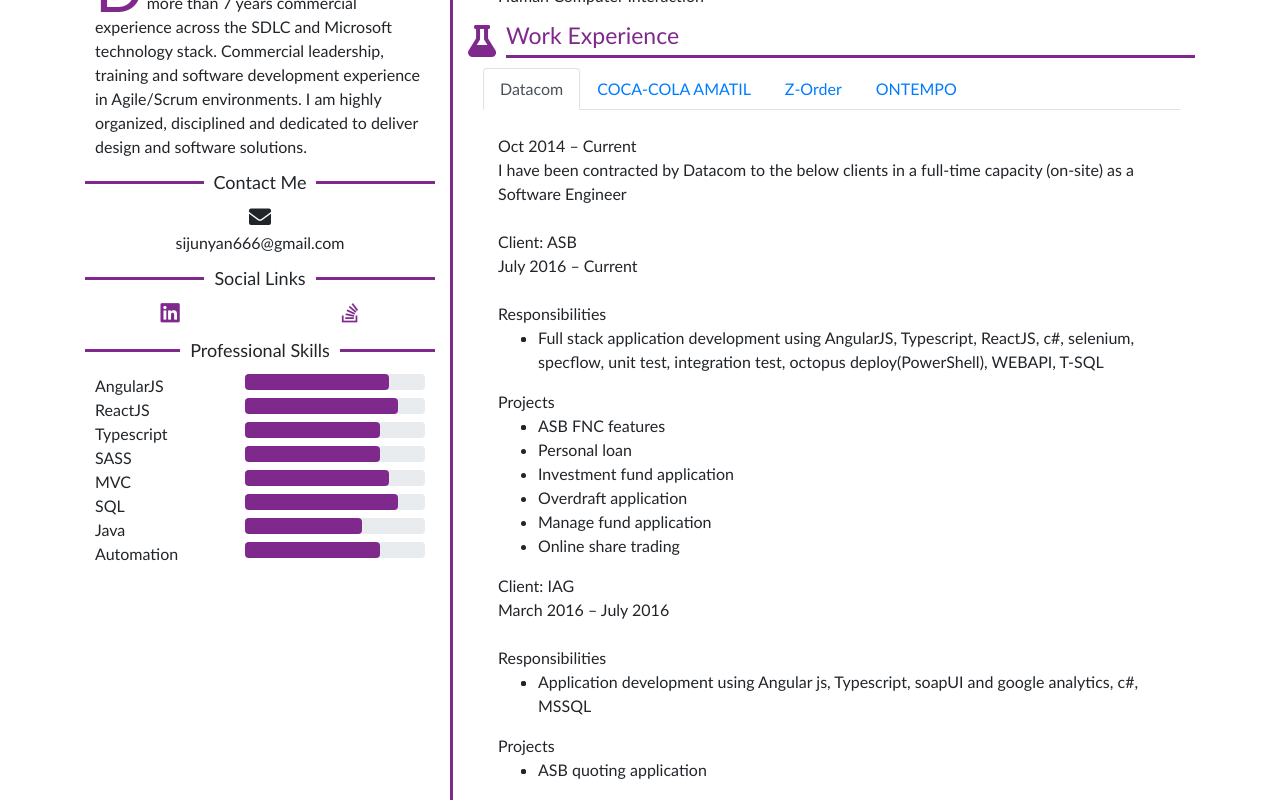
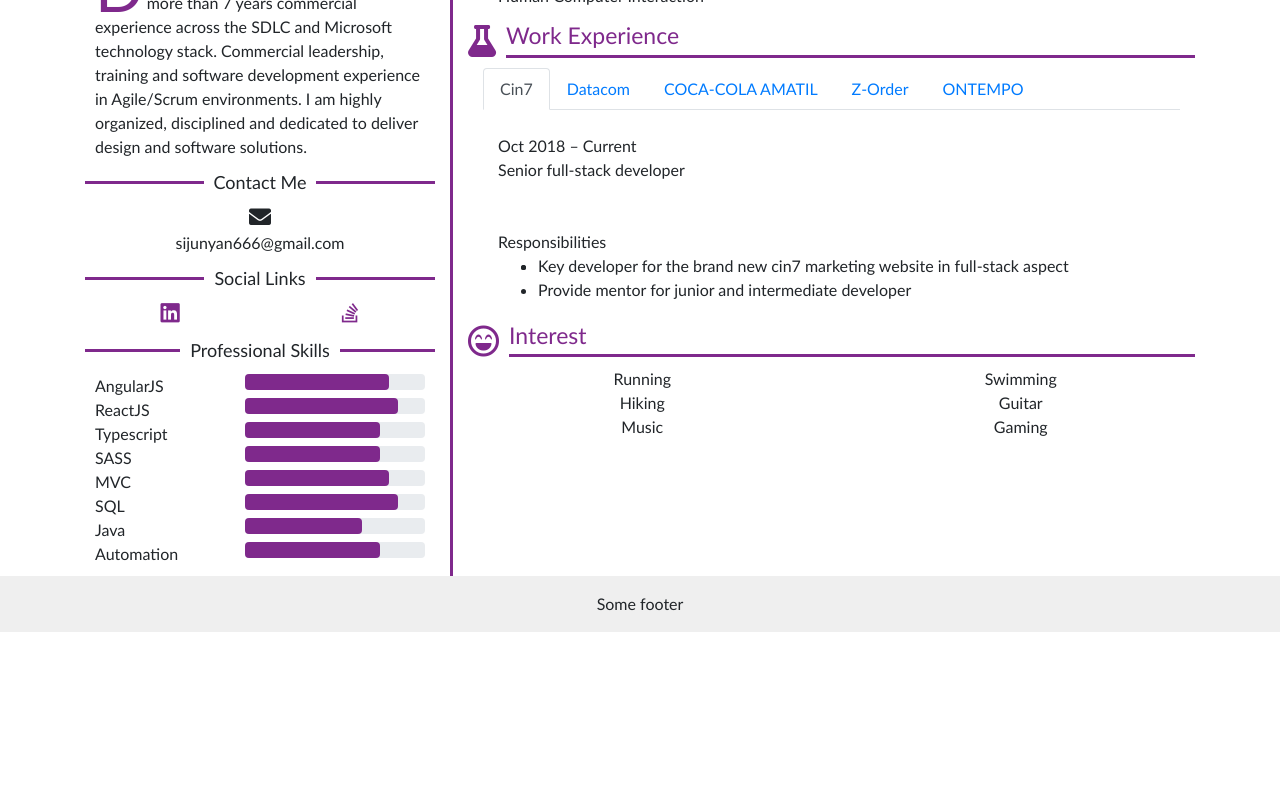
Before and after one commit to johnyan094/profile-react, a React (Create React App) app: page / in a window 1280 px wide. Shown: the part 480-1280 px from the top of the page. After the commit the page ends 1112 px from the top, so only its background shows below. Built offline with nearby package versions, Linux system fonts and the light colour scheme.

Commit message:
add cin7

```diff
--- a/src/components/page/Constant.ts
+++ b/src/components/page/Constant.ts
@@ -1,4 +1,16 @@
 import { ClientExp, WorkFor } from '../page/profile/experience'
+
+export const Cin7Client: ClientExp[] = [
+    new ClientExp(
+        '',
+        [
+            `Key developer for the brand new cin7 marketing website in full-stack aspect`,
+            `Provide mentor for junior and intermediate developer `
+        ],
+        [],
+        WorkFor.None
+    )
+]
 
 export const CCAClient: ClientExp[] = [
     new ClientExp(
--- a/src/components/page/profile/experience-wrapper.tsx
+++ b/src/components/page/profile/experience-wrapper.tsx
@@ -12,7 +12,8 @@ export class ExperienceWrapper extends React.Component {
         <SectionInner>
           <nav>
             <div className="nav nav-tabs" id="nav-tab" role="tablist">
-              <a className="nav-item nav-link active" id="nav-home-tab" data-toggle="tab" href="#nav-home" role="tab" aria-controls="nav-home" aria-selected="true">Datacom</a>
+              <a className="nav-item nav-link active" id="nav-home-tab" data-toggle="tab" href="#nav-home" role="tab" aria-controls="nav-home" aria-selected="true">Cin7</a>
+              <a className="nav-item nav-link" id="nav-datacom-tab" data-toggle="tab" href="#nav-datacom" role="tab" aria-controls="nav-datacom" aria-selected="true">Datacom</a>
               <a className="nav-item nav-link" id="nav-profile-tab" data-toggle="tab" href="#nav-profile" role="tab" aria-controls="nav-profile" aria-selected="false">COCA-COLA AMATIL</a>
               <a className="nav-item nav-link" id="nav-contact-tab" data-toggle="tab" href="#nav-contact" role="tab" aria-controls="nav-contact" aria-selected="false">Z-Order</a>
               <a className="nav-item nav-link" id="nav-test-tab" data-toggle="tab" href="#nav-test" role="tab" aria-controls="nav-test" aria-selected="false">ONTEMPO</a>
@@ -21,10 +22,18 @@ export class ExperienceWrapper extends React.Component {
           <div className="tab-content" id="nav-tabContent">
             <div className="tab-pane fade show active" id="nav-home" role="tabpanel" aria-labelledby="nav-home-tab">
               <Experience
+                exp={Constant.Cin7Client}
+                company=''
+                subText='Senior full-stack developer'
+                date='Oct 2018 – Current'
+              />
+            </div>
+            <div className="tab-pane fade" id="nav-datacom" role="tabpanel" aria-labelledby="nav-datacom-tab">
+              <Experience
                 exp={Constant.DataComClient}
                 company=''
                 subText='I have been contracted by Datacom to the below clients in a full-time capacity (on-site) as a Software Engineer'
-                date='Oct 2014 – Current'
+                date='Oct 2014 – Oct 2018'
               />
             </div>
             <div className="tab-pane fade" id="nav-profile" role="tabpanel" aria-labelledby="nav-profile-tab">
--- a/src/components/page/profile/experience.tsx
+++ b/src/components/page/profile/experience.tsx
@@ -35,7 +35,7 @@ export class SubExp extends React.Component<ISubExpProps> {
                 </div>
         }
 
-        let workFor;
+        let workFor = null;
         switch (this.props.exp.workFor) {
             case WorkFor.Client:
                 workFor = <div className='project-title'>
@@ -46,6 +46,8 @@ export class SubExp extends React.Component<ISubExpProps> {
                 workFor = <div className='project-title'>
                     Project: {this.props.exp.name}
                 </div>
+                break;
+            case WorkFor.None:
                 break;
         }
 
@@ -152,7 +154,8 @@ export class Experience extends React.Component<IExperienceProps> {
 
 export enum WorkFor {
     Client,
-    Project
+    Project,
+    None
 }
 
 export class ClientExp {
```
